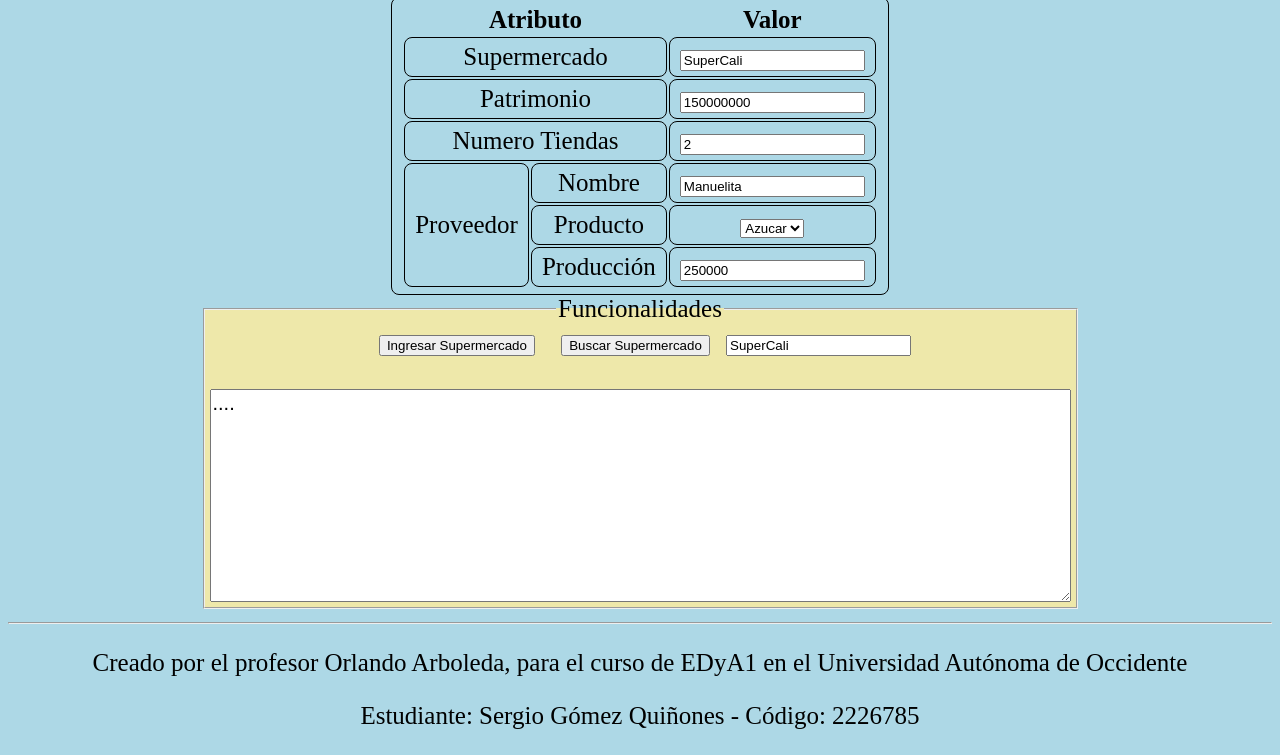
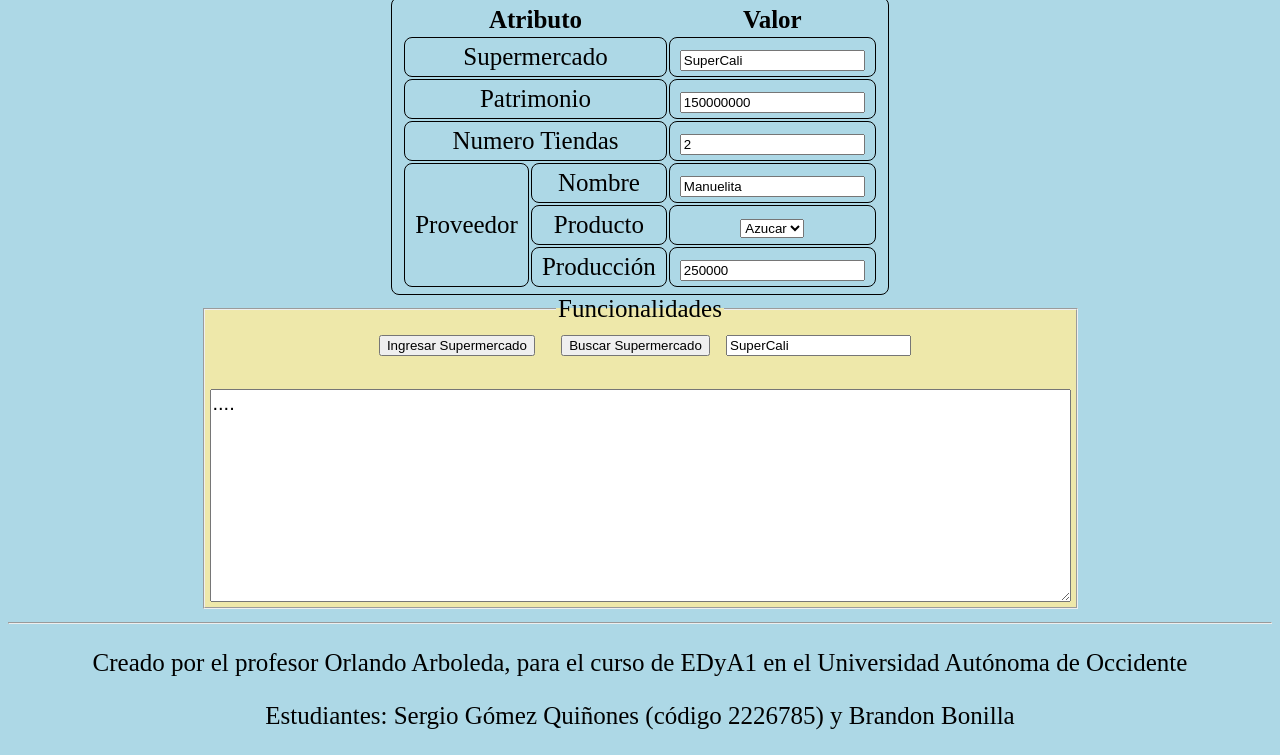
Before and after one commit to sergiogomezqui-bit/estructura-de-datos-1, a plain HTML site: page PracticaCalificable3/index.html in a window 1280 px wide. Shown: the part 159-914 px from the top of the page. Drawn offline with Linux system fonts and the light colour scheme.

Commit message:
Practica corte 3: entrega en grupo con Brandon Bonilla

```diff
--- a/PracticaCalificable3/Scripts/main.js
+++ b/PracticaCalificable3/Scripts/main.js
@@ -1,4 +1,4 @@
-// Practica Calificable Corte 3 - Sergio Gómez Quiñones - Código 2226785
+// Practica Calificable Corte 3 - Sergio Gómez Quiñones (2226785) y Brandon Bonilla
 import {Proveedor} from './Proveedor.js';
 import {Supermercado} from './Supermercado.js';
 import {ordenarAscendente_supermercado, binary_search_supermercado} from './util.js';
--- a/PracticaCalificable3/Scripts/util.js
+++ b/PracticaCalificable3/Scripts/util.js
@@ -1,4 +1,4 @@
-// Practica Calificable Corte 3 - Sergio Gómez Quiñones - Código 2226785
+// Practica Calificable Corte 3 - Sergio Gómez Quiñones (2226785) y Brandon Bonilla
 function ordenarAscendente_supermercado (bd){
     // invocar método sort para ordenar ascendente, con base en el nombre de los supermercados
     bd.sort(function(a, b){
--- a/PracticaCalificable3/index.html
+++ b/PracticaCalificable3/index.html
@@ -79,7 +79,7 @@
     </main>
     <footer>
         <p>Creado por el profesor Orlando Arboleda, para el curso de EDyA1 en el Universidad Autónoma de Occidente</p>
-        <p>Estudiante: Sergio Gómez Quiñones - Código: 2226785</p>
+        <p>Estudiantes: Sergio Gómez Quiñones (código 2226785) y Brandon Bonilla</p>
     </footer>
 </body>
 </html>
```
